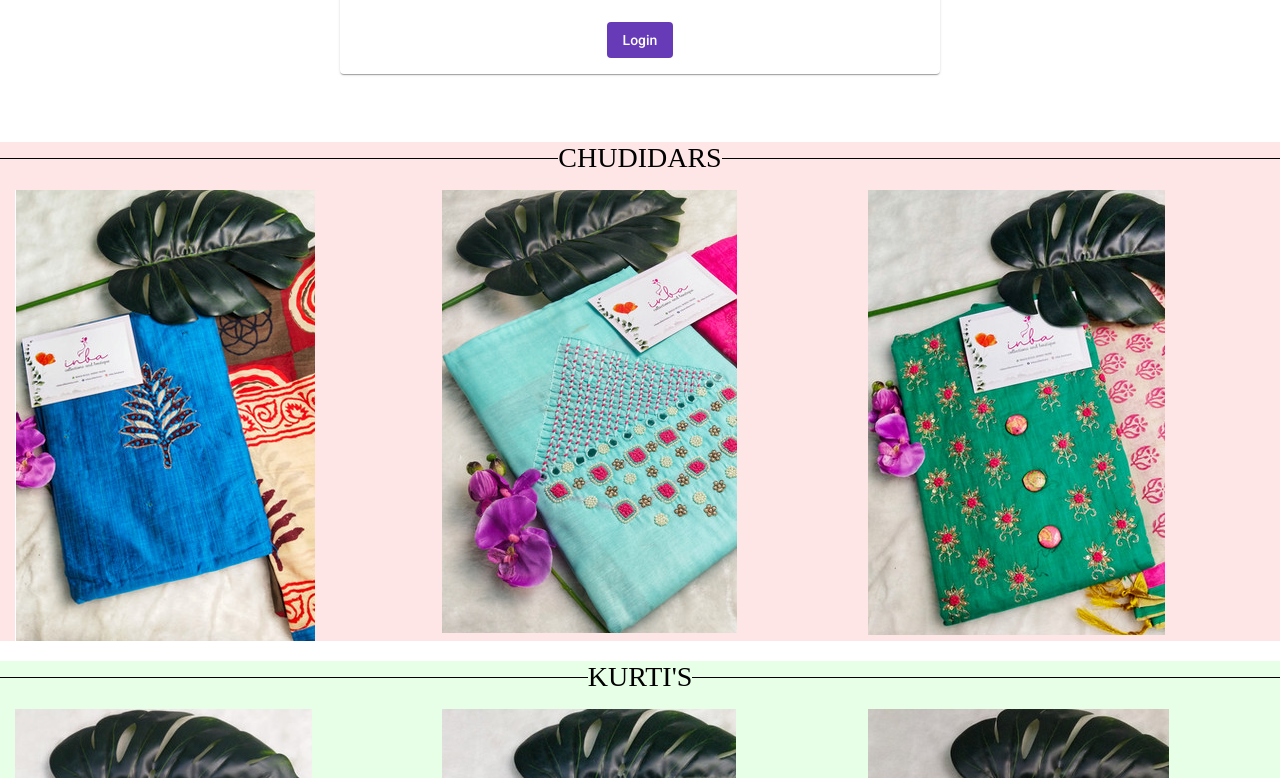
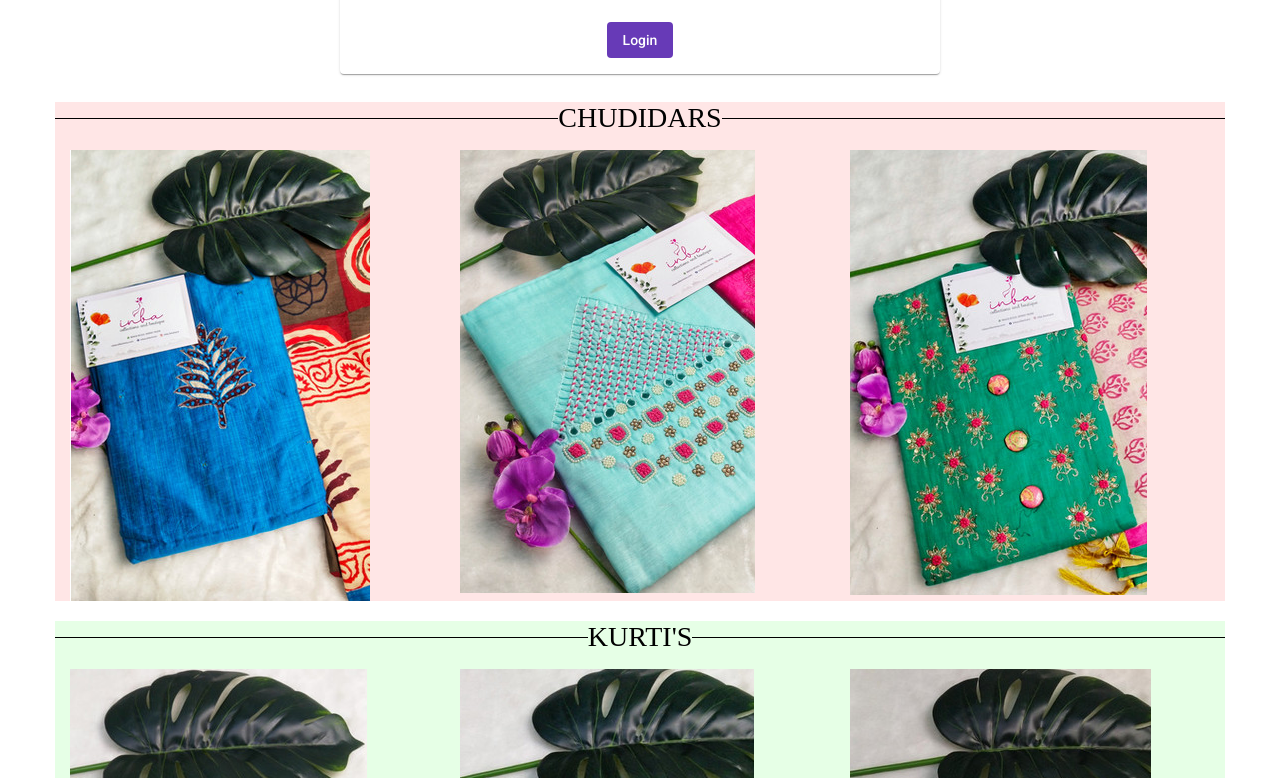
Before and after one commit to ajayk01/mini, an Angular app: page /home in a window 1280 px wide. Shown: the part 382-1160 px from the top of the page. Built offline with nearby package versions, Linux system fonts and the light colour scheme.

Commit message:
Home changes

```diff
--- a/src/app/home/home.component.html
+++ b/src/app/home/home.component.html
@@ -1,16 +1,5 @@
-<!DOCTYPE html>
-<html lang="en">
-<head>
-  <title>Home page</title>
-  <meta charset="utf-8">
-  <meta name="viewport" content="width=device-width, initial-scale=1">
-  <link rel="stylesheet" href="https://maxcdn.bootstrapcdn.com/bootstrap/3.4.1/css/bootstrap.min.css">
-  <script src="https://ajax.googleapis.com/ajax/libs/jquery/3.5.1/jquery.min.js"></script>
-  <script src="https://maxcdn.bootstrapcdn.com/bootstrap/3.4.1/js/bootstrap.min.js"></script>
-</head>
-<body>
-<br><br>
-<div class="container-fluid">
+
+<div class="container">
   <div class="row" style="background-color: #ffe6e6;">
     <h1 style="color:black;text-align:  center;font-size: 200%;font-family: 'Times New Roman', Times, serif;"> CHUDIDARS</h1>
     <div class="col-xs-9 col-md-4" style="background-color:#ffe6e6;"><img class="img-responsive" src="assets/images/c-1.png"></div>
@@ -34,6 +23,3 @@
     <div class="col-xs-9 col-md-4" style="background-color:#f8ecf8;"><img class="img-responsive" src="assets/images/BW-3.png"></div>
   </div>
 </div>
-
-</body>
-</html>
```
